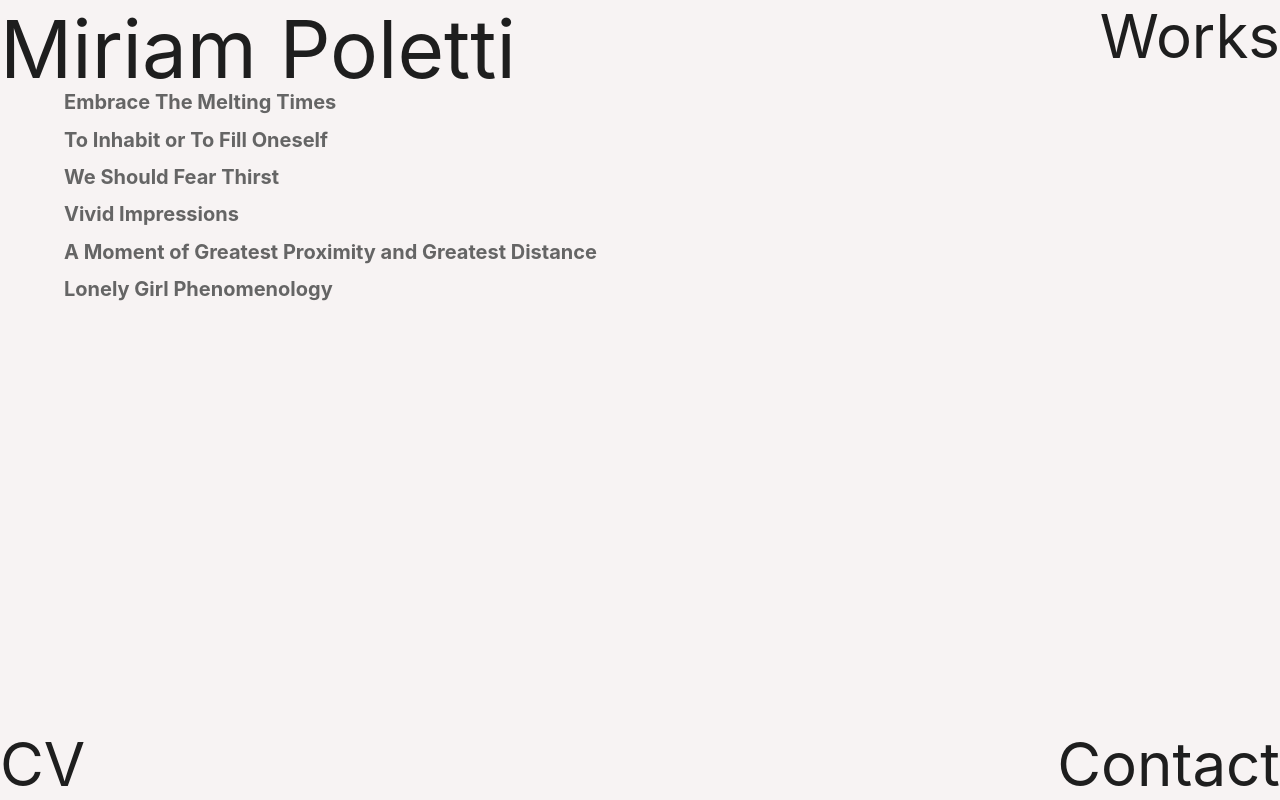
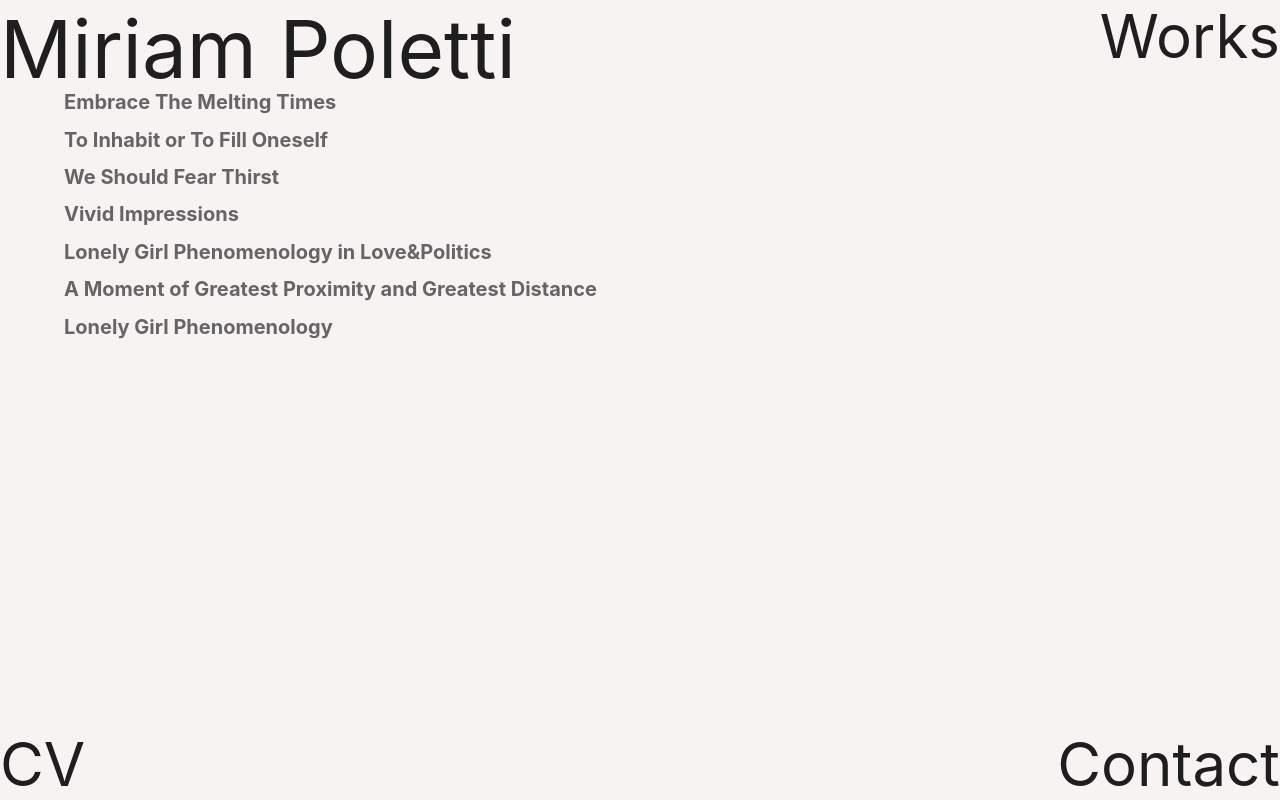
Before and after one commit to miriam-plt/portfolio, a React (Create React App) app: page /works in a window 1280 px wide. Built offline with nearby package versions, Linux system fonts and the light colour scheme; the HTML template or start-up script is replaced by a standard one.

Commit message:
added data in works-data.json

```diff
--- a/src/Pages/Cv/index.js
+++ b/src/Pages/Cv/index.js
@@ -10,7 +10,7 @@ const Cv = () => {
                 <div className='cv-section education'>
                     <h4>Miriam Poletti</h4>
                     <div className='about'>
-                    <h6>Miriam Poletti (b. 1991, pronouns she/they) lives and works in Berlin, Germany.</h6>
+                    <h6>Miriam Poletti (she/they) lives and works in Berlin, Germany.</h6>
                     <br></br>
                     <h6>Her artistic practice is interdisciplinary and includes photography, sculpture, video and creative writing.
                     Their work seeks to question notions of tenderness, fragility and sociality on both a communal and individual level,
--- a/src/assets/data/works-data.json
+++ b/src/assets/data/works-data.json
@@ -34,6 +34,13 @@
         "description": ""
      },
      {
+      "_id":"love-and-politics",
+      "title":"Lonely Girl Phenomenology in Love&Politics",
+      "year": "2018",
+      "category": "poem and photography",
+      "link": "http://freigeist-verlag.net/buecher/love-politics/"
+     },
+     {
         "_id": "proximity-distance",
         "title": "A Moment of Greatest Proximity and Greatest Distance",
         "year": "2018",
--- a/src/components/WorkList/index.js
+++ b/src/components/WorkList/index.js
@@ -9,6 +9,7 @@ function WorkList() {
     return (
         <div>
         <Navbar />
+
             <div className='work-list'>
                 {WorksData.map(work => {
                     return (
@@ -19,6 +20,7 @@ function WorkList() {
                     </NavLink>)
                 })}
             </div>
+
         </div>
     )
 }
```
Lines whose indentation alone changed are shown as unchanged.
